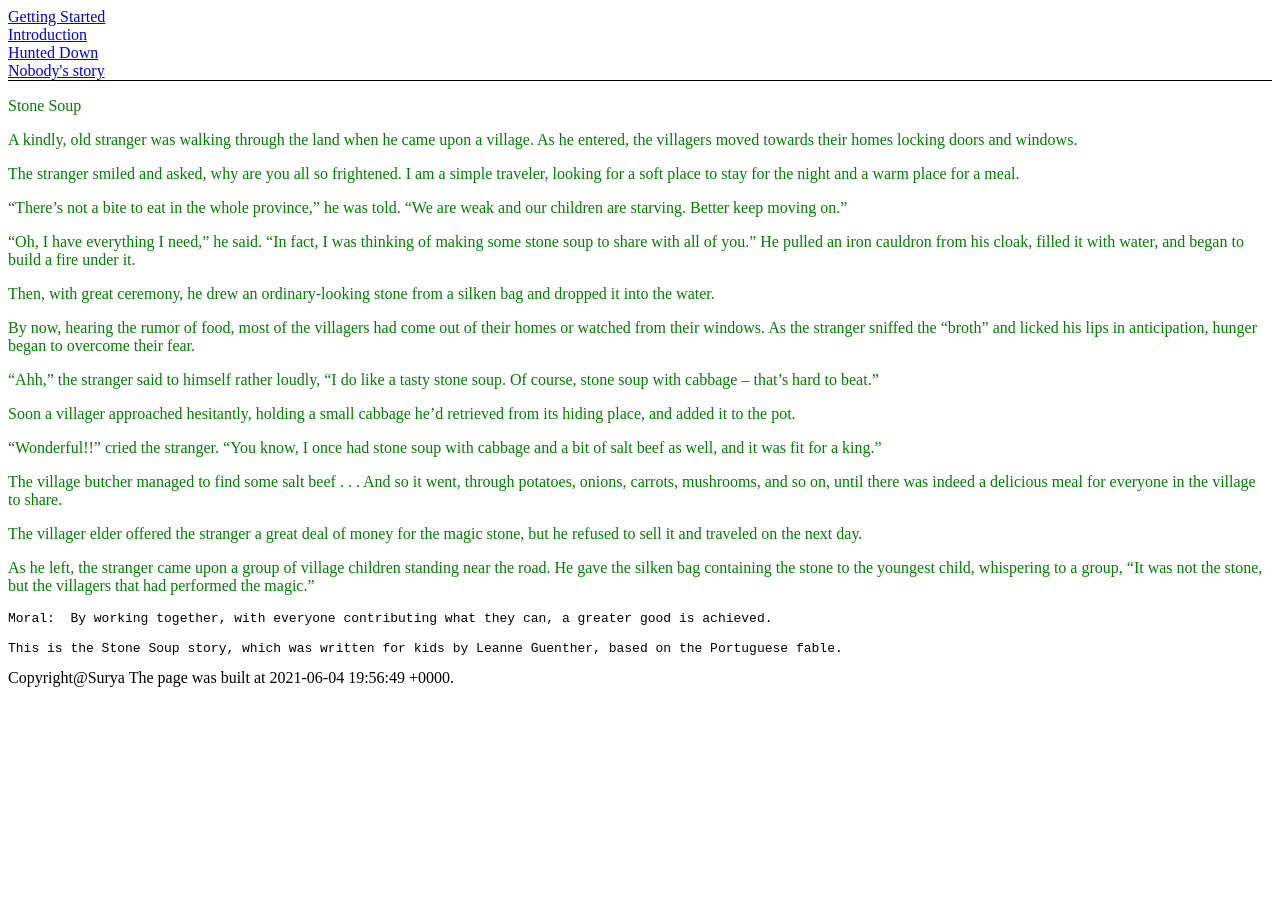
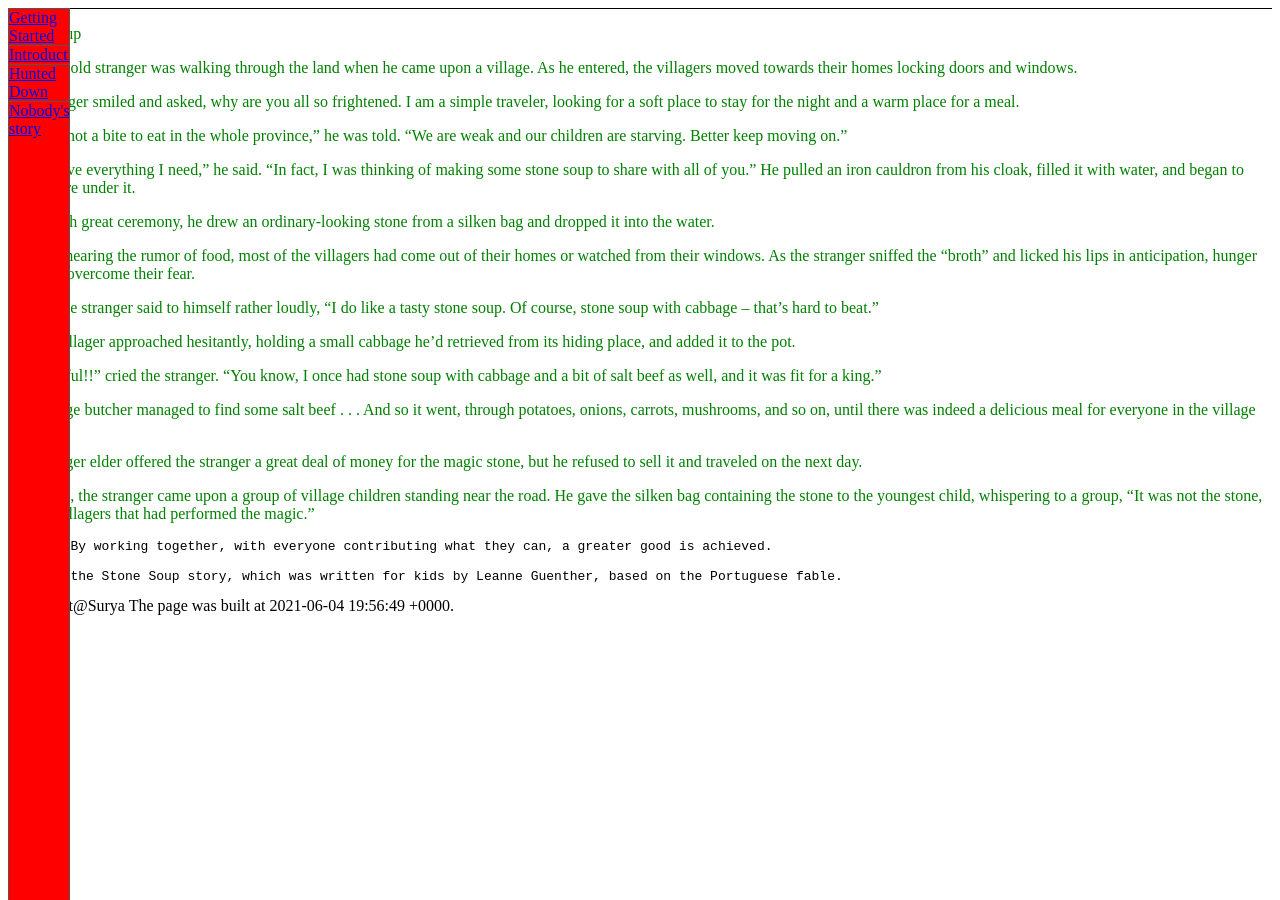
Before and after one commit to SuryaPanneer/turbo-disco, a Jekyll site: the page built from topics/Intro.md, in a window 1280 px wide. Built offline with Jekyll 4.4.1, drawn with Linux system fonts in a browser that asks for light colours.

Commit message:
added styles

```diff
--- a/_layouts/template.html
+++ b/_layouts/template.html
@@ -7,10 +7,10 @@
   <body>
   <header>  <nav>
     <ul>
-<li><a href="./../topics/GettingStarted">Getting Started</a></li>
-<li><a href="./../topics/Intro">Introduction</a></li>
-<li><a href="./../topics/Story1">Hunted Down</a></li>
-<li><a href="./../topics/Story2">Nobody's story</a></li>
+<li><a href="./../topics/GettingStarted.html">Getting Started</a></li>
+<li><a href="./../topics/Intro.html">Introduction</a></li>
+<li><a href="./../topics/story1.html">Hunted Down</a></li>
+<li><a href="./../topics/story2.html">Nobody's story</a></li>
 </ul>
     </nav></header>
     <main>
--- a/assets/css/style.css
+++ b/assets/css/style.css
@@ -13,4 +13,21 @@ ul {
   list-style-type: none;
   margin: 0;
   padding: 0;
+	border: 1px solid #555;
+	height: 100%;
+	background-color: red;
+	position: fixed;
+	overflow: auto;
 }
+
+li a {
+  display: block;
+  width: 60px;
+
+}
+li
+{border-bottom: 1px solid #555;}
+
+li:last-child {
+  border-bottom: none;
+}
```
